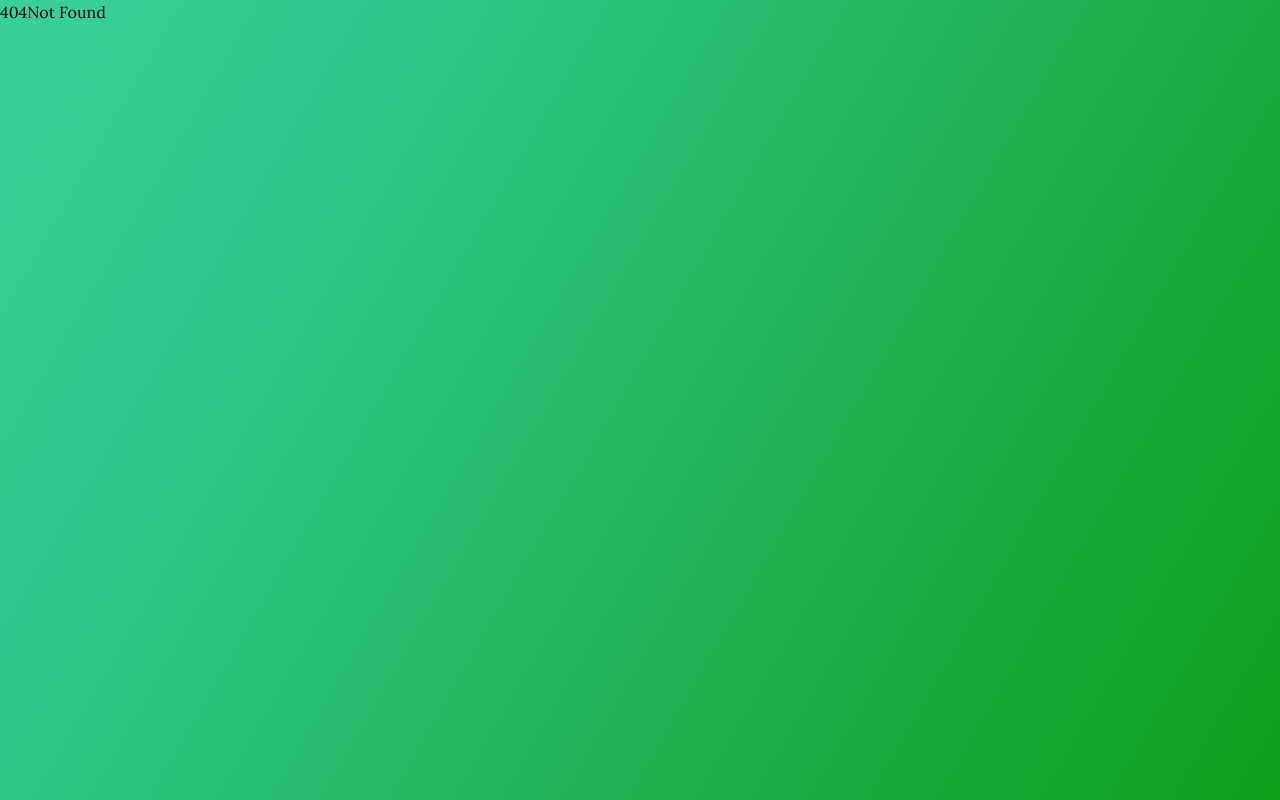
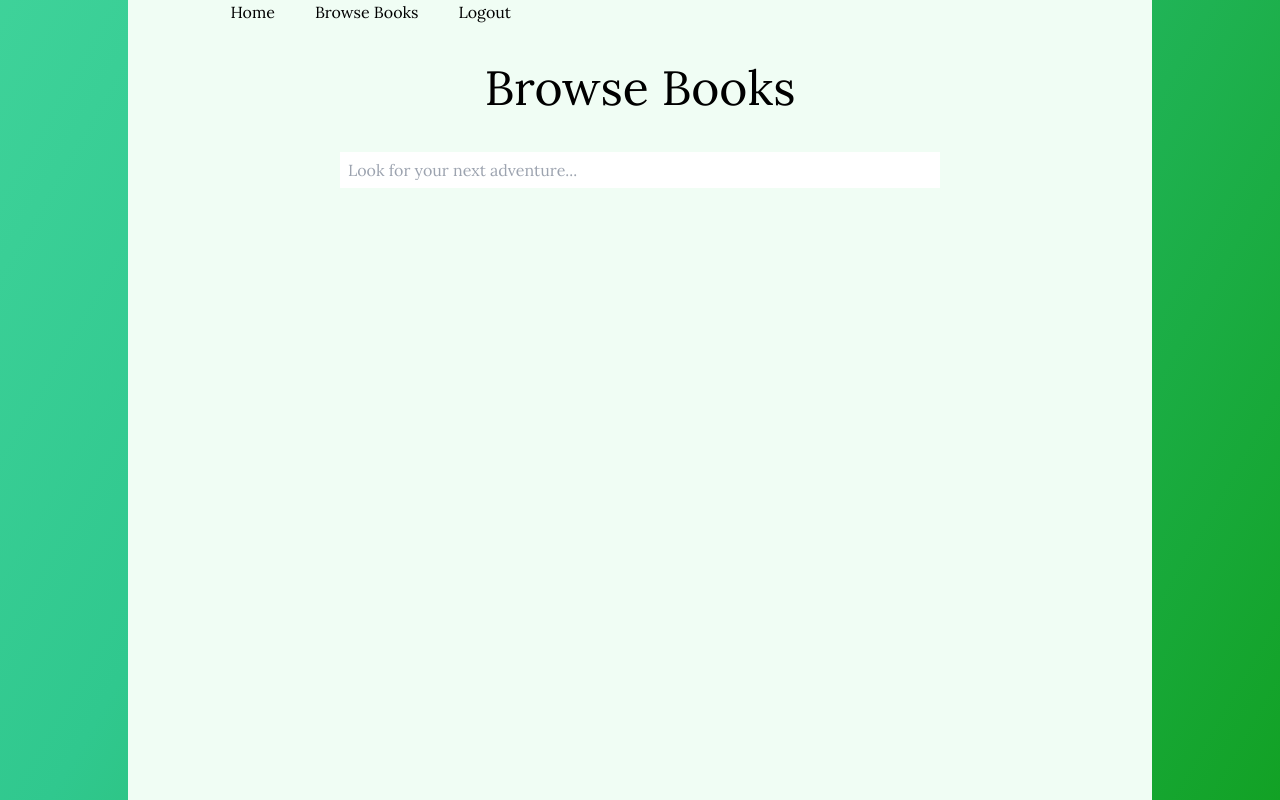
Before and after one commit to Vnovnick/jourbooks, a SvelteKit app: page /browsebooks in a window 1280 px wide. Before the commit this address had no page. Built offline with nearby package versions, Linux system fonts and the light colour scheme.

Commit message:
add browse books page; add v1 to endpoint names

```diff
--- /dev/null
+++ b/src/lib/browsebooksDefinitions.ts
@@ -0,0 +1,16 @@
+/**
+ * Quote Links:
+ * https://uk.indeed.com/career-advice/career-development/quotes-by-famous-authors
+ */
+
+export const searchPlaceholders = [
+  "Look for your next adventure...",
+  "Are books even real...",
+  "Browse for some books...",
+  "Maybe you'll find gold...",
+  "Pain is inevitable. Suffering is optional...", // Haruki Murakami
+  "Life is tough my darling, but so are you...", // Stephanie Bennett Henry
+  "Self-awareness and self-love matter. Who we are is how we lead...", // Brene Brown
+  "We are all broken, that's how the light gets in...", // Ernest Hemingway
+  "That it will never come again is what makes life so sweet...", // Emily Dickinson
+];
--- /dev/null
+++ b/src/routes/(authenticated)/browsebooks/+page.svelte
@@ -0,0 +1,17 @@
+<script>
+  import { searchPlaceholders } from "$lib/browsebooksDefinitions";
+  const placeholder =
+    searchPlaceholders[Math.floor(Math.random() * searchPlaceholders.length)];
+</script>
+
+<div class="m-auto w-[1024px] bg-green-50 flex flex-col">
+  <nav class="mx-auto flex w-4/5 gap-x-10">
+    <a href="/home">Home</a>
+    <a href="/browsebooks">Browse Books</a>
+    <form action="?/logout" method="post">
+      <button type="submit">Logout</button>
+    </form>
+  </nav>
+  <p class="text-5xl text-center mt-10">Browse Books</p>
+  <input class="w-[600px] mx-auto h-9 mt-10 pl-2" {placeholder} />
+</div>
--- a/src/routes/(authenticated)/home/+page.server.ts
+++ b/src/routes/(authenticated)/home/+page.server.ts
@@ -8,7 +8,7 @@ export const load = async ({ cookies }) => {
     throw redirect(303, "/");
   }
   const res = await axios
-    .get(`http://localhost:3000/user/${userSessionCookie}`)
+    .get(`http://localhost:3000/v1/user/${userSessionCookie}`)
     .catch((error) => {
       console.log(error);
       return fail(500, { error: "Error retrieving user" });
--- a/src/routes/(authenticated)/home/+page.svelte
+++ b/src/routes/(authenticated)/home/+page.svelte
@@ -7,11 +7,12 @@
 <div class="m-auto w-[1024px] bg-green-50 flex flex-col">
   <nav class="mx-auto flex w-4/5 gap-x-10">
     <a href="/home">Home</a>
+    <a href="/browsebooks">Browse Books</a>
     <form action="?/logout" method="post">
       <button type="submit">Logout</button>
     </form>
   </nav>
-  <p class="text-2xl m-auto font-semibold">
+  <p class="text-5xl m-auto mt-10">
     Welcome to Jourbooks {data.username}!!!!!
   </p>
 </div>
--- a/src/routes/(unauthenticated)/login/+page.server.ts
+++ b/src/routes/(unauthenticated)/login/+page.server.ts
@@ -19,7 +19,7 @@ export const actions = {
     };
 
     const res = await axios
-      .post("http://localhost:3000/login", body)
+      .post("http://localhost:3000/v1/login", body)
       .catch((error) => {
         console.log(error);
         formError = error.response.data?.message;
--- a/src/routes/(unauthenticated)/register/+page.server.ts
+++ b/src/routes/(unauthenticated)/register/+page.server.ts
@@ -31,7 +31,7 @@ export const actions = {
     }
 
     const res = await axios
-      .post("http://localhost:3000/register", body)
+      .post("http://localhost:3000/v1/register", body)
       .catch((error) => {
         console.log(error);
         formError = error.response.data.message;
```
Also changed, not shown: src/routes/(authenticated)/browsebooks/+page.server.ts (added).
